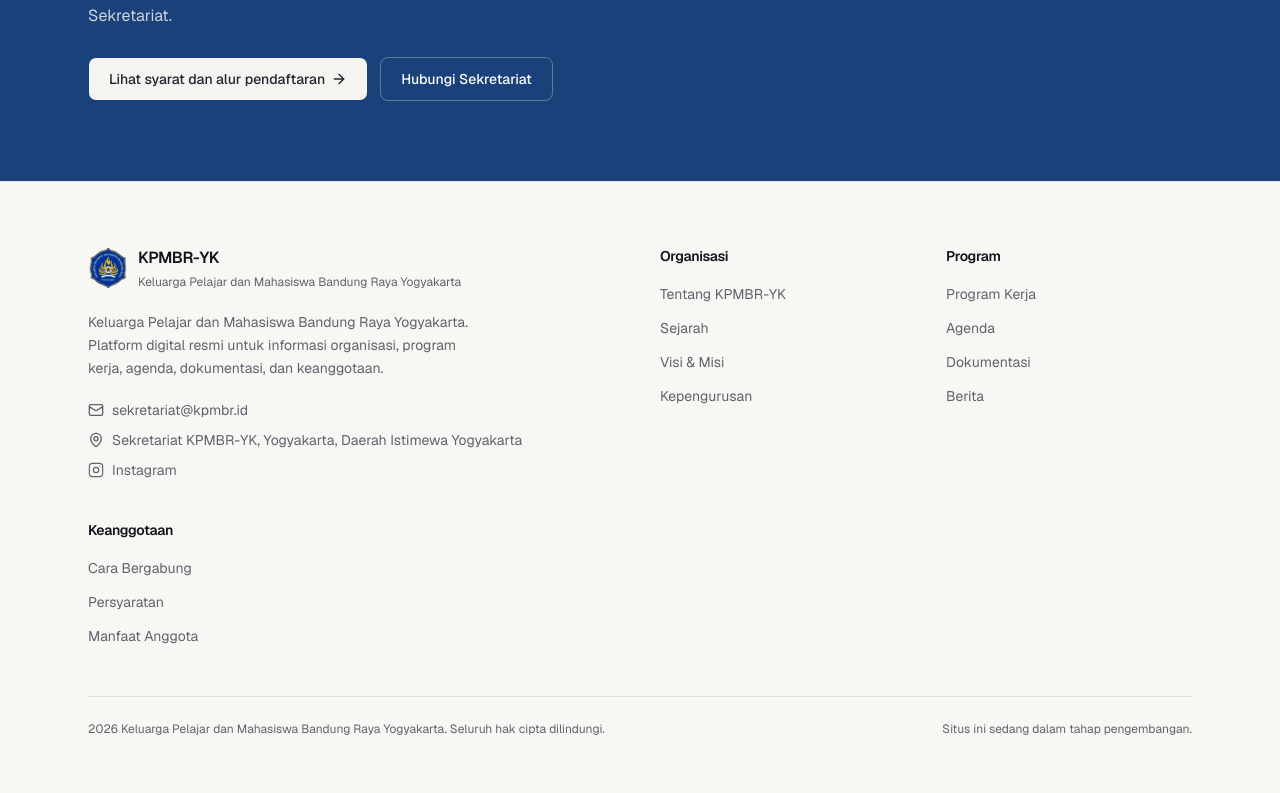
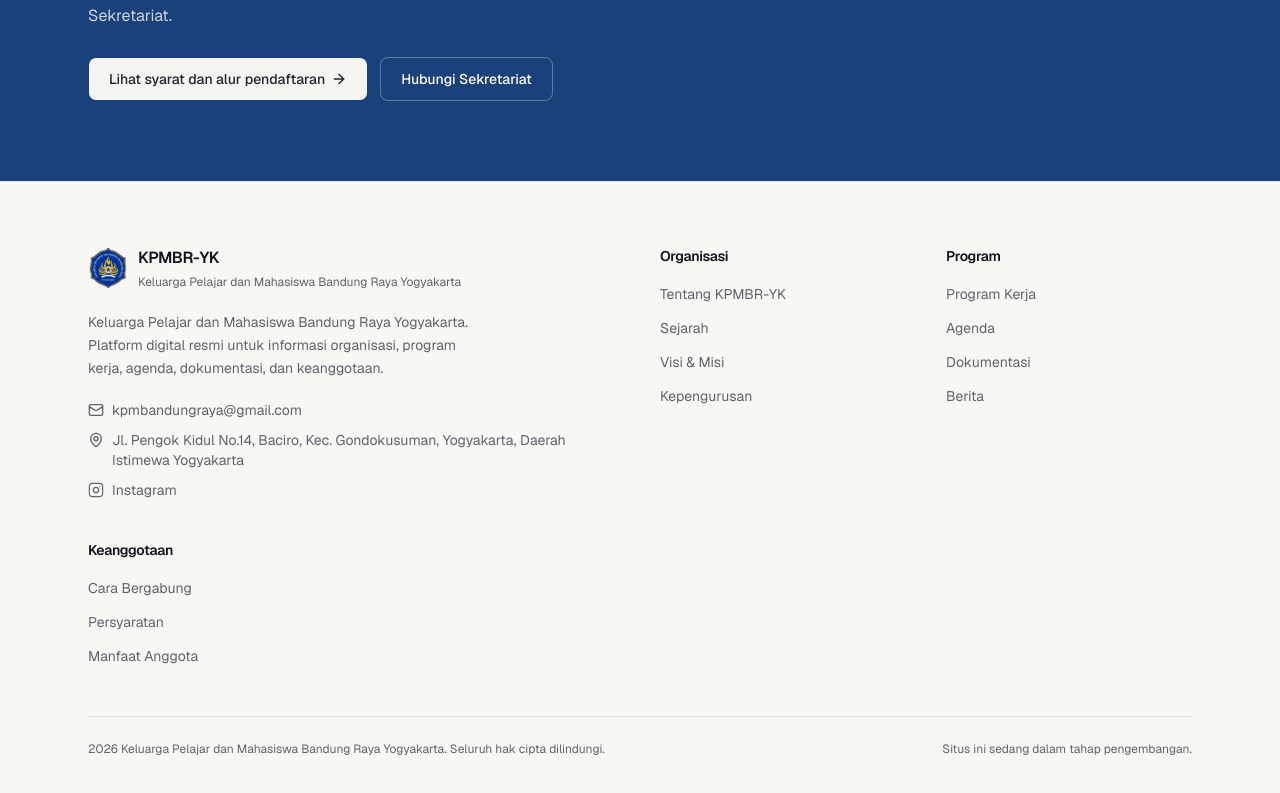
Before and after one commit to wahyuadratama/kpmbr-yk-website, a Next.js app: page / in a window 1280 px wide. Shown: the part 3602-4395 px from the top of the page. Built offline with nearby package versions, Linux system fonts and the light colour scheme; no server answers; the database is empty.

Commit message:
Prompt 1 Final: Update siteConfig dengan data kontak valid, hapus MockDataNotice dari /kontak

```diff
--- a/src/app/(public)/kontak/page.tsx
+++ b/src/app/(public)/kontak/page.tsx
@@ -2,7 +2,6 @@ import * as React from "react";
 import type { Metadata } from "next";
 import { Mail, MapPin, MessageCircle } from "lucide-react";
 import { PageHeader } from "@/ui/components/layout/page-header";
-import { MockDataNotice } from "@/ui/components/public/mock-data-notice";
 import { siteConfig } from "@/shared/site-config";
 
 export const metadata: Metadata = {
@@ -31,7 +30,7 @@ export default function KontakPage() {
     {
       icon: MessageCircle,
       label: "Instagram",
-      value: "@kpmbr",
+      value: "@kpmbandungraya.yk",
       href: siteConfig.contact.instagram,
       hint: "Kabar terbaru dan pengumuman cepat.",
     },
@@ -50,9 +49,7 @@ export default function KontakPage() {
         eyebrow="Hubungi Kami"
         title="Kontak"
         description={`Sampaikan pertanyaan, masukan, atau permintaan kerja sama. Sekretariat KPMBR-YK terbuka untuk komunikasi dari pelajar, mahasiswa, kampus, dan mitra.`}
-      >
-        <MockDataNotice scope="alamat sekretariat dan tautan sosial" />
-      </PageHeader>
+      />
 
       <div className="mx-auto w-full max-w-4xl px-4 py-12 sm:px-6 sm:py-16">
         <ul className="grid gap-4 sm:grid-cols-2">
--- a/src/shared/site-config.ts
+++ b/src/shared/site-config.ts
@@ -42,15 +42,15 @@ export const siteConfig = {
     "UKM Yogyakarta",
   ],
   address: {
-    street: "Sekretariat KPMBR-YK",
+    street: "Jl. Pengok Kidul No.14, Baciro, Kec. Gondokusuman",
     city: "Yogyakarta",
     region: "Daerah Istimewa Yogyakarta",
-    postalCode: "",
+    postalCode: "55225",
     country: "ID",
   },
   contact: {
-    email: "sekretariat@kpmbr.id",
-    instagram: "https://instagram.com/kpmbr",
+    email: "kpmbandungraya@gmail.com",
+    instagram: "https://instagram.com/kpmbandungraya.yk",
   },
 } as const;
 
```
Also changed, not shown: 1 other file (tests, documents, lock files or other folders).
